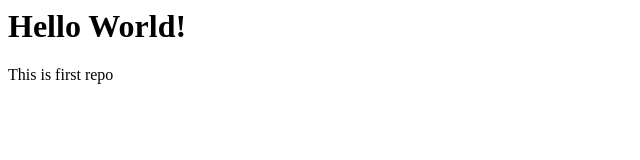
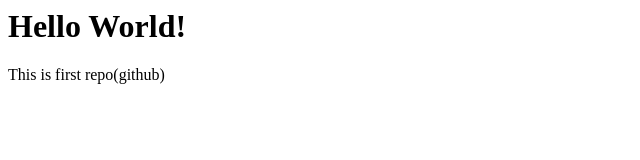
Before and after one commit to NIMRA345/gihubrepo, a plain HTML site: page index.html in a window 1280 px wide. Shown: the full height of the page, 0-640 px from the left. Drawn offline with Linux system fonts and the light colour scheme.

Commit message:
add some msg

```diff
--- a/index.html
+++ b/index.html
@@ -1,2 +1,2 @@
 <h1>Hello World!</h1>
-<p>This is first repo</p>
+<p>This is first repo(github)</p>
```
